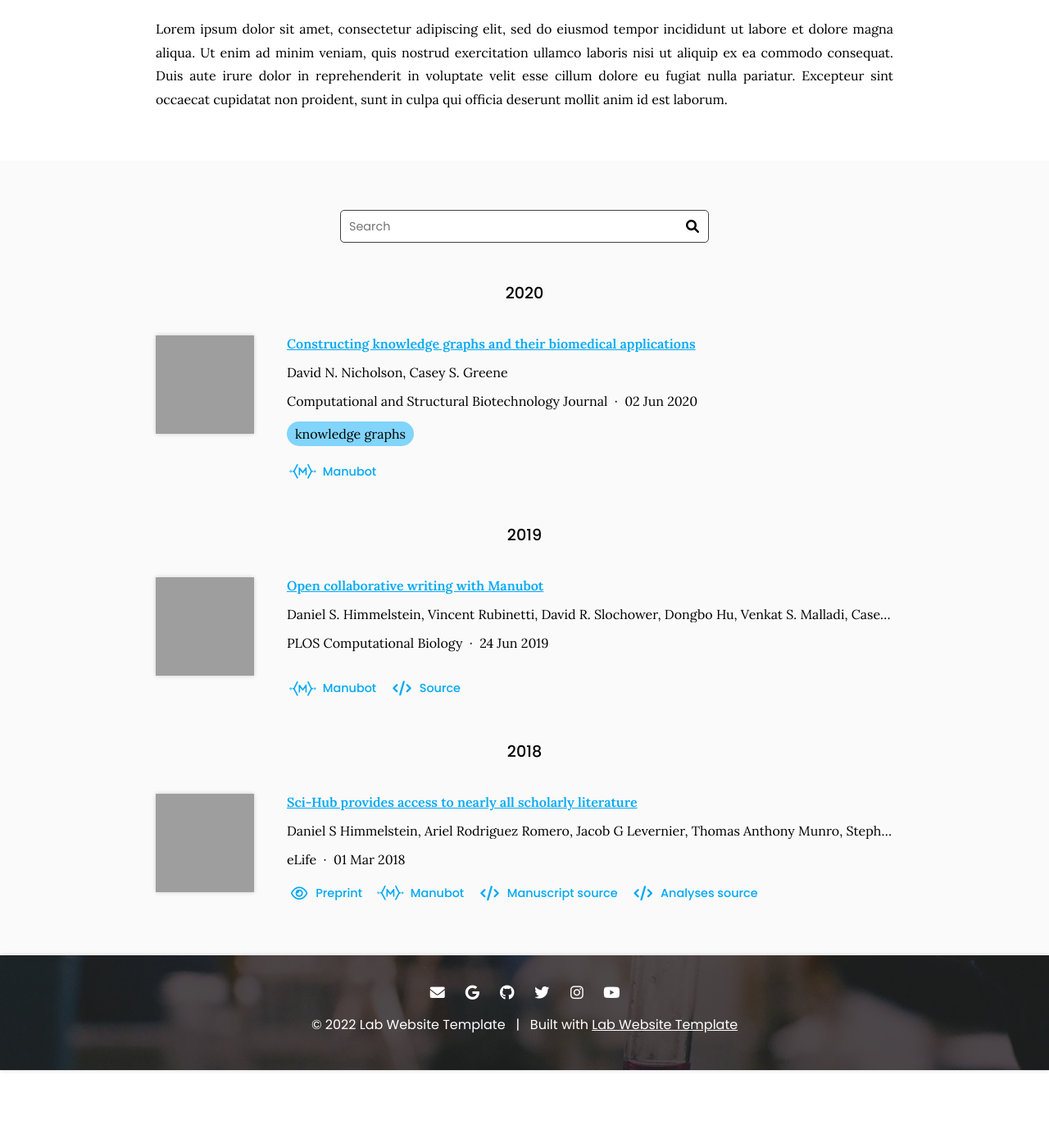
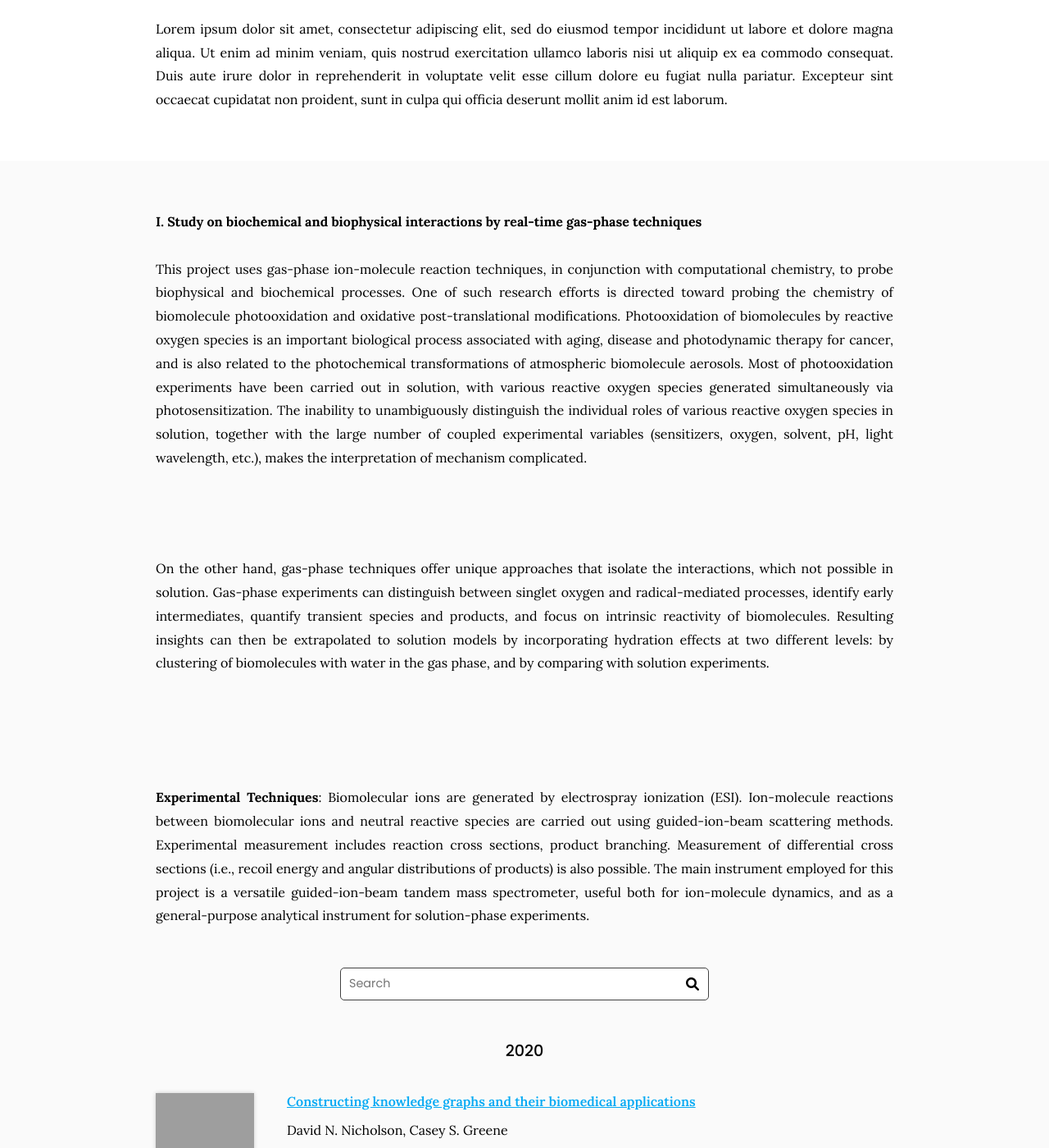
Before and after one commit to ZiZijourney/testing-web, a Jekyll site: the page built from research/index.md, in a window 1280 px wide and 1400 px high, scrolled down 236 px. Shown: the whole window at 82% size. Built offline with Jekyll 4.4.1, drawn with Linux system fonts in a browser that asks for light colours; before the commit the page ends 1541 px from its top, so only the background shows below that; grey boxes are pictures that could not be loaded.

Commit message:
Update index.md

```diff
--- a/research/index.md
+++ b/research/index.md
@@ -14,6 +14,25 @@ Excepteur sint occaecat cupidatat non proident, sunt in culpa qui officia deseru
 
 {% include section.html %}
 
+**I. Study on biochemical and biophysical interactions by real-time gas-phase techniques**
+<br>
+<br>
+This project uses gas-phase ion-molecule reaction techniques, in conjunction with computational chemistry, to probe biophysical and biochemical processes. One of such research efforts is directed toward probing the chemistry of biomolecule photooxidation and oxidative post-translational modifications. Photooxidation of biomolecules by reactive oxygen species is an important biological process associated with aging, disease and photodynamic therapy for cancer, and is also related to the photochemical transformations of atmospheric biomolecule aerosols. Most of photooxidation experiments have been carried out in solution, with various reactive oxygen species generated simultaneously via photosensitization. The inability to unambiguously distinguish the individual roles of various reactive oxygen species in solution, together with the large number of coupled experimental variables (sensitizers, oxygen, solvent, pH, light wavelength, etc.), makes the interpretation of mechanism complicated.
+<br>
+<br>
+
+<br>
+<br>
+On the other hand, gas-phase techniques offer unique approaches that isolate the interactions, which not possible in solution.  Gas-phase experiments can distinguish between singlet oxygen and radical-mediated processes, identify early intermediates, quantify transient species and products, and focus on intrinsic reactivity of biomolecules.  Resulting insights can then be extrapolated to solution models by incorporating hydration effects at two different levels: by clustering of biomolecules with water in the gas phase, and by comparing with solution experiments.
+<br>
+<br>
+
+<br>
+<br>
+**Experimental Techniques**: Biomolecular ions are generated by electrospray ionization (ESI). Ion-molecule reactions between biomolecular ions and neutral reactive species are carried out using guided-ion-beam scattering methods. Experimental measurement includes reaction cross sections, product branching. Measurement of differential cross sections (i.e., recoil energy and angular distributions of products) is also possible. The main instrument employed for this project is a versatile guided-ion-beam tandem mass spectrometer, useful both for ion-molecule dynamics, and as a general-purpose analytical instrument for solution-phase experiments.
+<br>
+<br>
+
 {% include search-box.html %}
 
 {% include search-info.html %}
```
